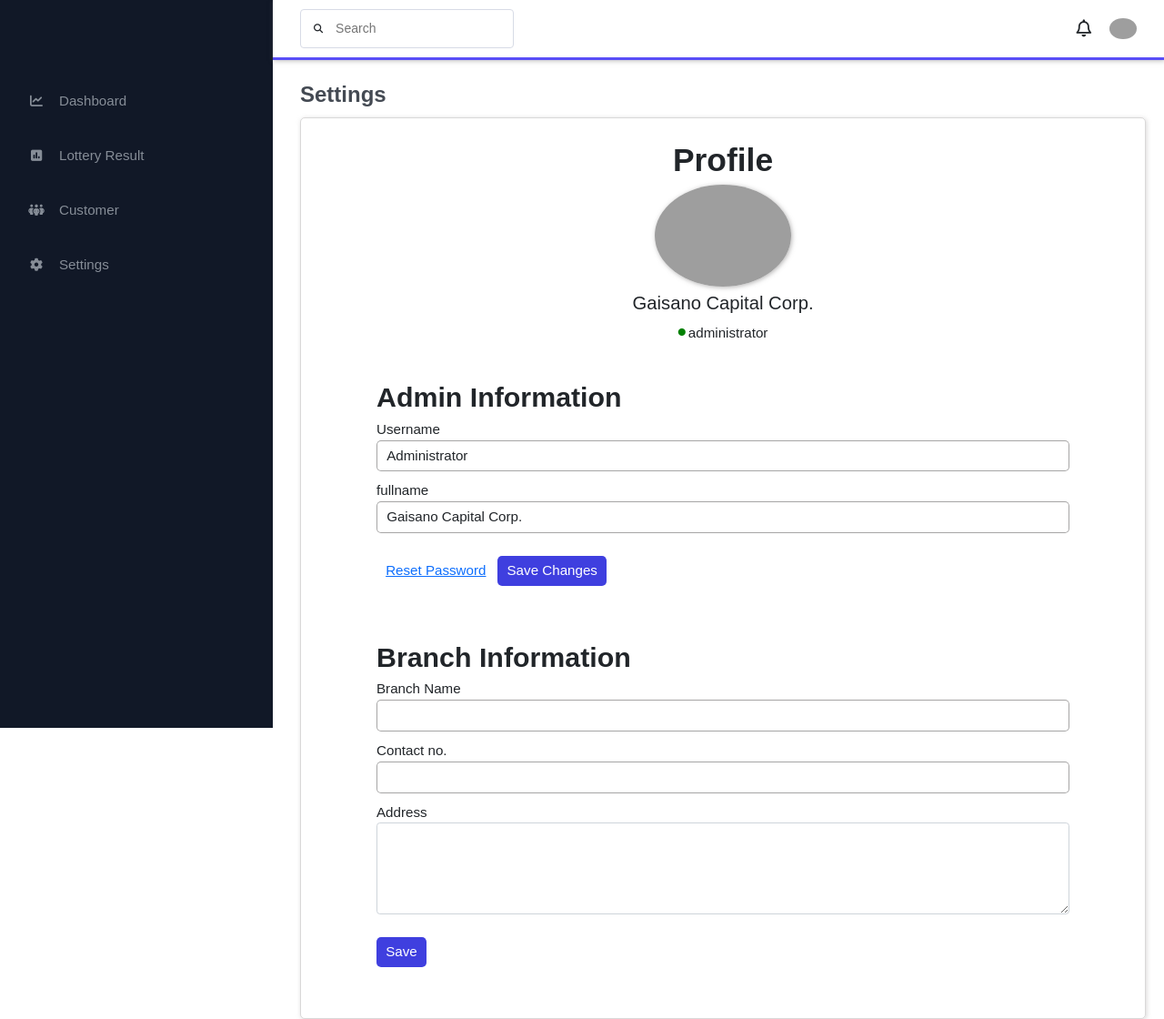
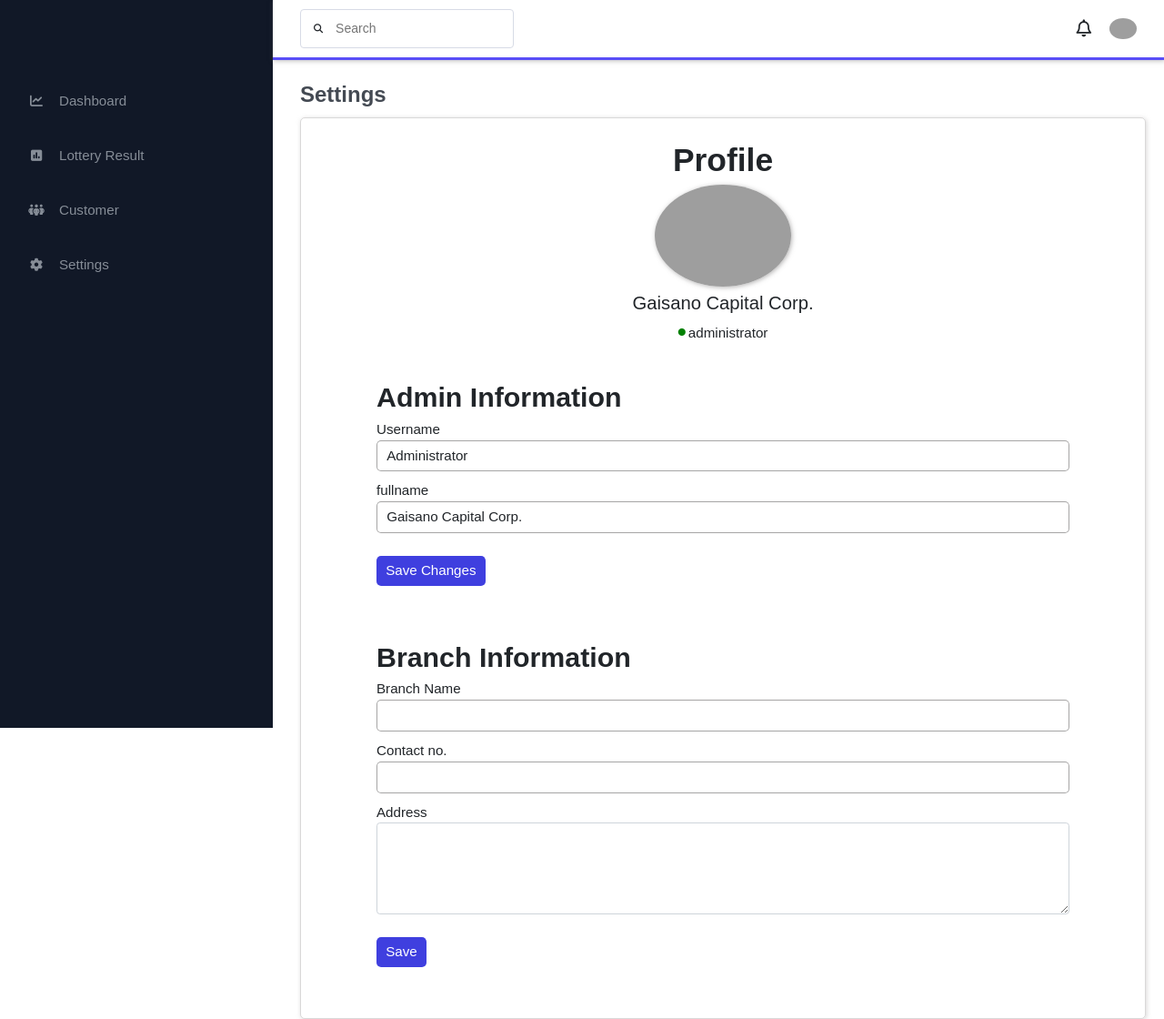
Before and after one commit to novel16/GaisanoLotteryGame, a PHP site: page /admin/profile.php in a window 1280 px wide. Shown: the whole page at 91% size. Run offline with PHP 8.4, Linux system fonts and the light colour scheme; a user stored in the database is signed in; data comes from the database, SQL or seed files in the repository; data that the repository does not hold is empty; some libraries are stand-ins or nearby versions; some web fonts are replaced; grey boxes are pictures that could not be loaded.

Commit message:
reset password button removed

```diff
--- a/admin/profile.php
+++ b/admin/profile.php
@@ -132,7 +132,6 @@
                             <input type="text" class="form-control" name = "fullname" value = "<?php echo $admin_fetch['fullname']; ?>" >
                         </div>
                         <div class="admin-buttons">
-                            <a class="btn-admin" href="#">Reset Password</a>
                             <button class="btn-admin" type = "submit" name ="update_admin">Save Changes</button>
                         </div>
                     </form>
```
